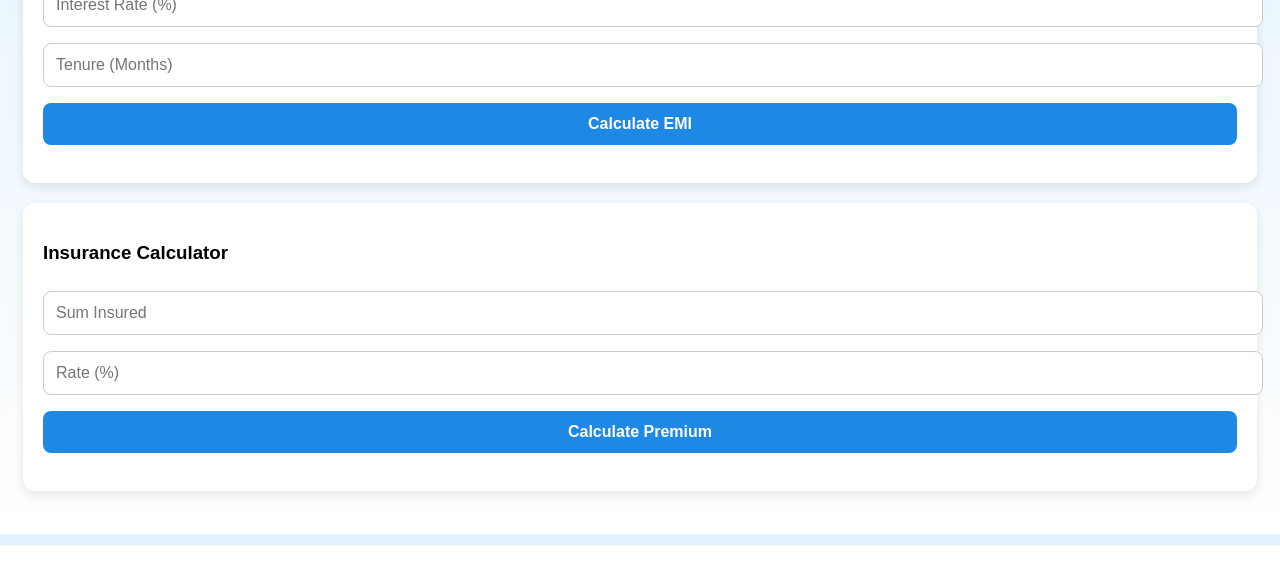
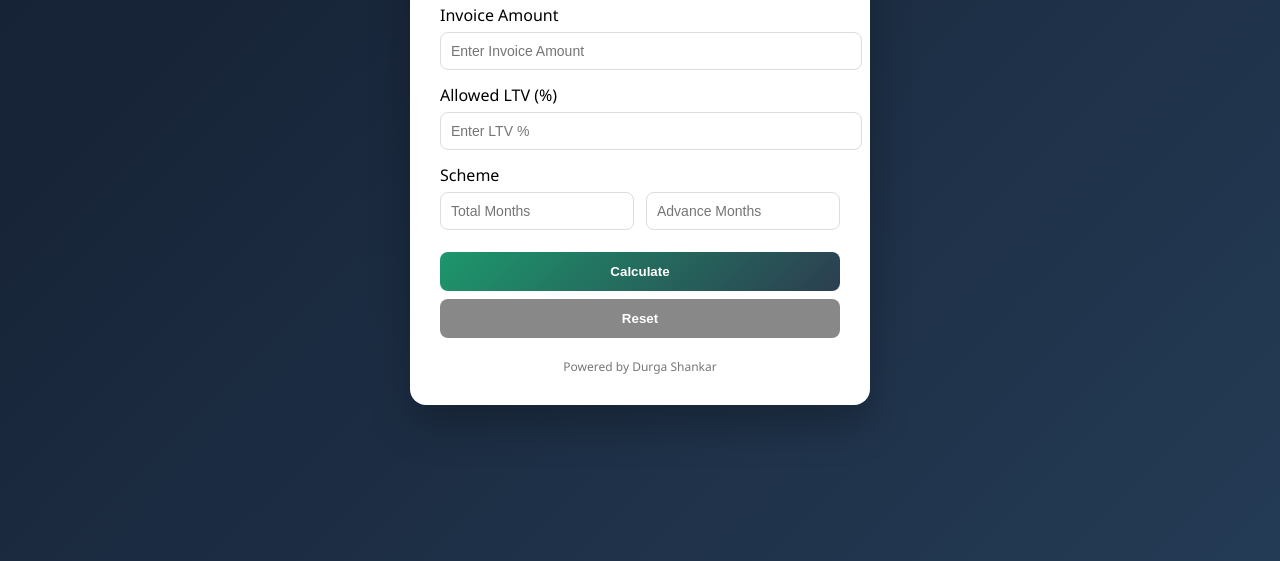
Before and after one commit to yashitxx-crypto/LTV-MARGIN-CALCULATOR-, a plain HTML site: page index.html in a window 1280 px wide. Shown: the part 255-816 px from the top of the page. Drawn offline with Linux system fonts and the light colour scheme.

Commit message:
Update index.html

```diff
--- a/index.html
+++ b/index.html
@@ -1,113 +1,231 @@
 <!DOCTYPE html>
 <html>
 <head>
-  <meta charset="UTF-8">
-  <title>Finance Calculator</title>
-  <meta name="viewport" content="width=device-width, initial-scale=1, maximum-scale=1, user-scalable=no">
-  <link rel="manifest" href="manifest.json">
-  <meta name="theme-color" content="#1e88e5">
+<title>LTV Margin Calculator</title>
 
 <style>
 body {
-      font-family: 'Arial', sans-serif;
-      padding: 15px;
-      background: linear-gradient(to bottom, #e3f2fd, #ffffff);
+  font-family: 'Segoe UI', sans-serif;
+  background: linear-gradient(135deg, #141E30, #243B55);
+  display: flex;
+  justify-content: center;
+  align-items: center;
+  height: 100vh;
 }
+
+.container {
+  background: #ffffff;
+  padding: 30px;
+  border-radius: 16px;
+  width: 400px;
+  box-shadow: 0 20px 40px rgba(0,0,0,0.25);
+  position: relative;
+}
+
 h2 {
   text-align: center;
-      color: #1e88e5;
   margin-bottom: 20px;
+  color: #243B55;
 }
-    .card {
-      background: white;
-      padding: 20px;
-      border-radius: 12px;
-      margin-bottom: 20px;
-      box-shadow: 0px 4px 12px rgba(0,0,0,0.1);
+
+input {
+  width: 100%;
+  padding: 10px;
+  margin: 6px 0 14px;
+  border-radius: 8px;
+  border: 1px solid #ddd;
+  font-size: 14px;
 }
-    input, button {
+
+.scheme-box {
+  display: flex;
+  gap: 12px;
+}
+
+.scheme-box input {
+  width: 50%;
+}
+
+button {
   width: 100%;
   padding: 12px;
-      margin: 8px 0;
-      font-size: 16px;
+  margin-top: 8px;
   border-radius: 8px;
-      border: 1px solid #ccc;
-    }
-    button {
-      background-color: #1e88e5;
-      color: white;
   border: none;
   font-weight: bold;
   cursor: pointer;
 }
-    button:hover {
-      background-color: #1565c0;
+
+.calc-btn {
+  background: linear-gradient(135deg, #1D976C, #2C3E50);
+  color: white;
 }
-    .result {
+
+.reset-btn {
+  background: #888;
+  color: white;
+}
+
+.result-section {
+  margin-top: 18px;
+}
+
+.popup {
+  padding: 10px 15px;
+  border-radius: 8px;
+  font-size: 13px;
   font-weight: bold;
-      margin-top: 10px;
-      color: #1b5e20;
+  text-align: center;
+  margin-bottom: 12px;
 }
+
+.green-popup {
+  background: #d4edda;
+  color: #155724;
+}
+
+.orange-popup {
+  background: #fff3cd;
+  color: #856404;
+}
+
+.loan-highlight {
+  background: linear-gradient(135deg, #1D976C, #2C3E50);
+  color: white;
+  padding: 18px;
+  border-radius: 12px;
+  text-align: center;
+  font-size: 22px;
+  font-weight: bold;
+  margin-bottom: 15px;
+  box-shadow: 0 8px 18px rgba(0,0,0,0.2);
+}
+
+.sub-result {
+  font-size: 14px;
+  line-height: 1.6;
+}
+
+.sub-result strong {
+  color: #243B55;
+}
+
+.footer {
+  text-align: center;
+  margin-top: 20px;
+  font-size: 12px;
+  color: #777;
+}
+
 </style>
 </head>
 
 <body>
 
-<h2>Finance Tools</h2>
+<div class="container">
 
-<div class="card">
-  <h3>EMI Calculator</h3>
-  <input type="number" id="loan" placeholder="Loan Amount">
-  <input type="number" id="rate" placeholder="Interest Rate (%)">
-  <input type="number" id="tenure" placeholder="Tenure (Months)">
-  <button onclick="calculateEMI()">Calculate EMI</button>
-  <div class="result" id="emiResult"></div>
+<h2>LTV Margin Calculator</h2>
+
+<label>Invoice Amount</label>
+<input type="text"
+       id="invoice"
+       placeholder="Enter Invoice Amount"
+       inputmode="numeric"
+       pattern="[0-9,]*"
+       oninput="formatNumber(this)">
+
+<label>Allowed LTV (%)</label>
+<input type="number" id="ltv" placeholder="Enter LTV %">
+
+<label>Scheme</label>
+<div class="scheme-box">
+  <input type="number" id="totalMonths" placeholder="Total Months">
+  <input type="number" id="advanceMonths" placeholder="Advance Months">
 </div>
 
-<div class="card">
-  <h3>Insurance Calculator</h3>
-  <input type="number" id="sumInsured" placeholder="Sum Insured">
-  <input type="number" id="insuranceRate" placeholder="Rate (%)">
-  <button onclick="calculateInsurance()">Calculate Premium</button>
-  <div class="result" id="insuranceResult"></div>
+<button class="calc-btn" onclick="calculate()">Calculate</button>
+<button class="reset-btn" onclick="resetForm()">Reset</button>
+
+<div id="output" class="result-section"></div>
+
+<div class="footer">
+  Powered by Durga Shankar
+</div>
+
 </div>
 
 <script>
-function calculateEMI() {
-  let P = parseFloat(document.getElementById("loan").value);
-  let R = parseFloat(document.getElementById("rate").value) / 12 / 100;
-  let N = parseFloat(document.getElementById("tenure").value);
 
-  if (!P || !R || !N) {
-    alert("Fill all fields");
+function formatNumber(input) {
+  let value = input.value.replace(/,/g, '');
+  if (!isNaN(value) && value !== "") {
+    input.value = Number(value).toLocaleString('en-IN');
+  }
+}
+
+function calculate() {
+
+  let invoiceRaw = document.getElementById("invoice").value.replace(/,/g, '');
+  let invoice = parseFloat(invoiceRaw);
+  let ltv = parseFloat(document.getElementById("ltv").value);
+  let totalMonths = parseFloat(document.getElementById("totalMonths").value);
+  let advanceMonths = parseFloat(document.getElementById("advanceMonths").value);
+
+  if (!invoice || !ltv || !totalMonths || advanceMonths === "" || advanceMonths >= totalMonths) {
+    document.getElementById("output").innerHTML = "Please enter valid details.";
     return;
   }
 
-  let emi = (P * R * Math.pow(1 + R, N)) /
-            (Math.pow(1 + R, N) - 1);
+  let netTenure = totalMonths - advanceMonths;
+  let financeAmount = invoice * (ltv / 100);
+  let emi = financeAmount / netTenure;
+  let calculatedLoan = emi * totalMonths;
 
-  document.getElementById("emiResult").innerText =
-    "Monthly EMI: ₹ " + emi.toFixed(2);
+  let finalLoan = calculatedLoan > invoice ? invoice : calculatedLoan;
+
+  let effectiveFinance = (finalLoan * netTenure) / totalMonths;
+  let effectiveLTV = (effectiveFinance / invoice) * 100;
+
+  let popupHTML = "";
+
+  if (Math.abs(finalLoan - invoice) < 0.01) {
+      if (Math.abs(effectiveLTV - ltv) < 0.01) {
+        popupHTML = `<div class="popup green-popup">
+        This scheme perfectly matches allowed LTV.
+        </div>`;
+      } else {
+        popupHTML = `<div class="popup orange-popup">
+        You can increase scheme to utilize maximum finance. Or you can use it
+        </div>`;
+      }
   }
 
-function calculateInsurance() {
-  let sum = parseFloat(document.getElementById("sumInsured").value);
-  let rate = parseFloat(document.getElementById("insuranceRate").value);
+  document.getElementById("output").innerHTML = `
+    ${popupHTML}
 
-  if (!sum || !rate) {
-    alert("Fill all fields");
-    return;
+    <div class="loan-highlight">
+      ₹ ${Number(finalLoan).toLocaleString('en-IN')}
+      <div style="font-size:13px;font-weight:normal;margin-top:5px;">
+      System Loan Amount
+      </div>
+    </div>
+
+    <div class="sub-result">
+      <strong>Effective Finance:</strong> ₹ ${Number(effectiveFinance).toLocaleString('en-IN')}<br>
+      <strong>EMI:</strong> ₹ ${Number(emi).toLocaleString('en-IN')}<br>
+      <strong>Effective LTV:</strong> ${effectiveLTV.toFixed(2)} %
+    </div>
+  `;
 }
 
-  let premium = (sum * rate) / 100;
-
-  document.getElementById("insuranceResult").innerText =
-    "Premium: ₹ " + premium.toFixed(2);
+function resetForm() {
+  document.getElementById("invoice").value = "";
+  document.getElementById("ltv").value = "";
+  document.getElementById("totalMonths").value = "";
+  document.getElementById("advanceMonths").value = "";
+  document.getElementById("output").innerHTML = "";
 }
 
-if ('serviceWorker' in navigator) {
-  navigator.serviceWorker.register('service-worker.js');
-}
 </script>
 
 </body>
```
Lines whose indentation alone changed are shown as unchanged.
